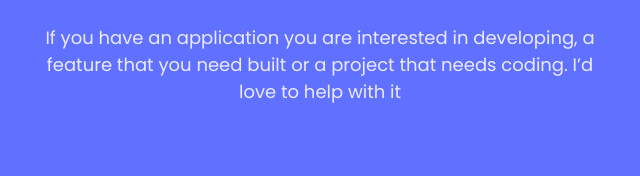
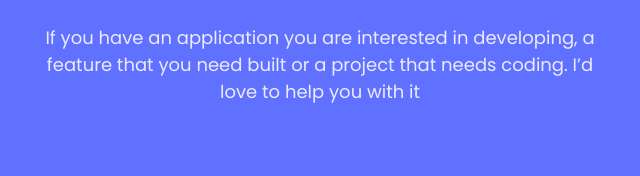
Before and after one commit to safar1212/Portfolio, a website: page index.html in a window 1280 px wide. Shown: the part 4017-4193 px from the top of the page, 320-960 px from the left. Drawn offline with Linux system fonts and the light colour scheme.

```diff
--- a/index.html
+++ b/index.html
@@ -270,7 +270,7 @@
             <h2>Contact Me</h2>
         </div>
         <div class="contact-para">
-            <p>If you have an application you are interested in developing, a feature that you need built or a project that needs coding. I’d love to help with it </p>
+            <p>If you have an application you are interested in developing, a feature that you need built or a project that needs coding. I’d love to help you with it </p>
         </div>
         <form action="https://formspree.io/f/xpzbddky" method="POST" class="contact-form" id="contact-form1">
             <div>
```
